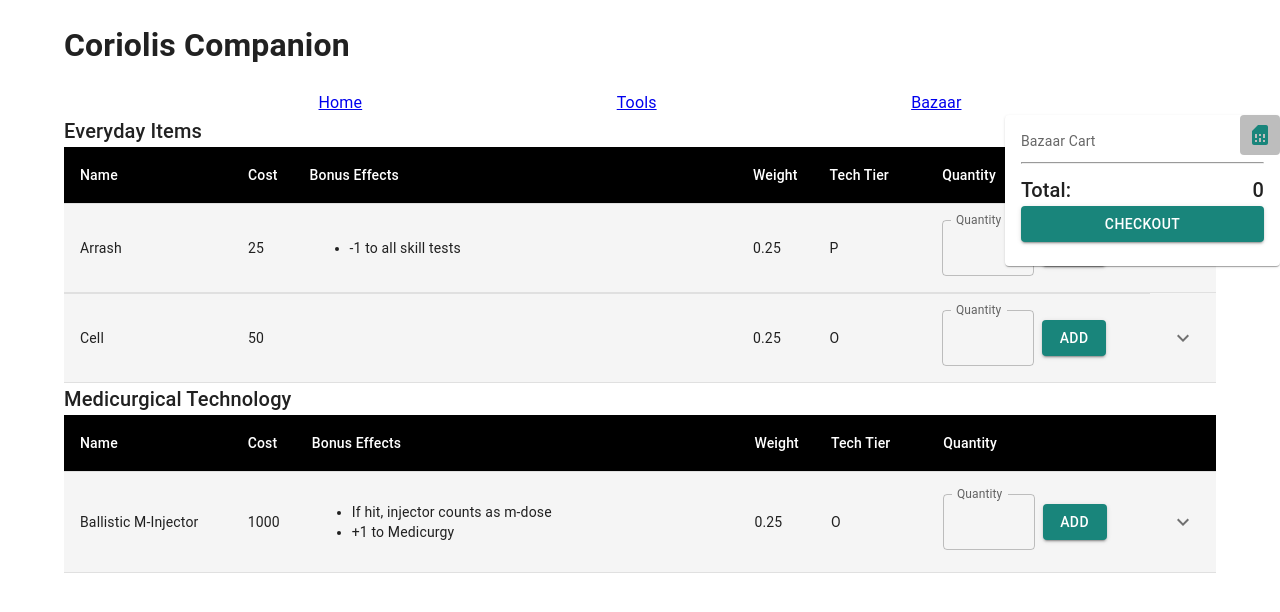
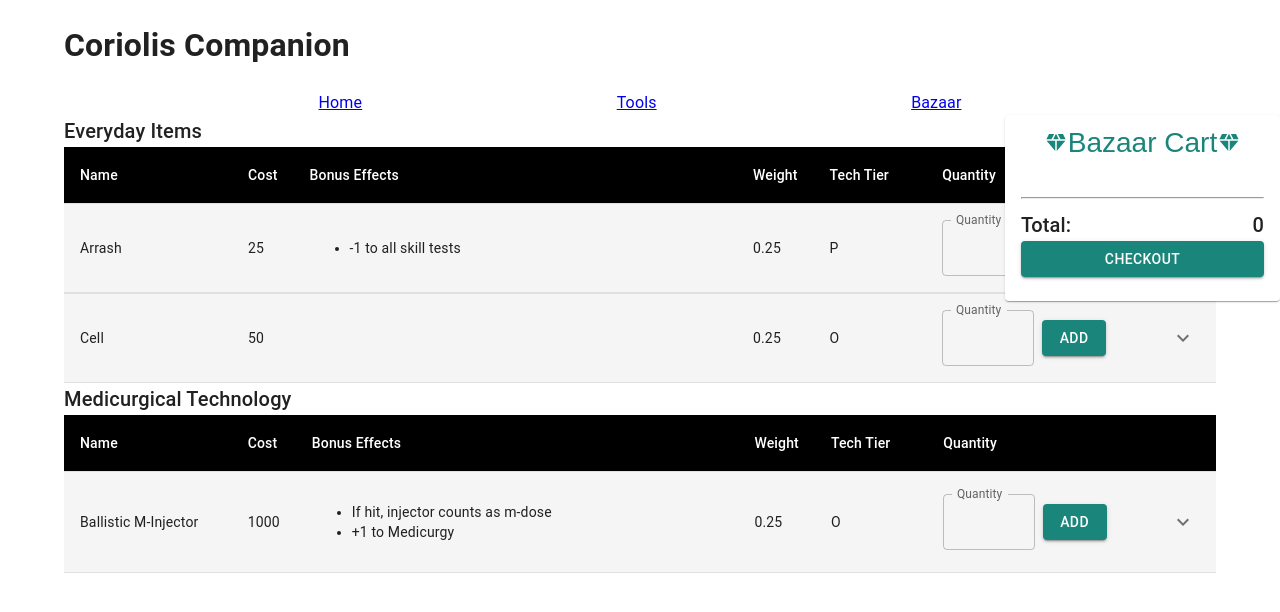
Before and after one commit to jacarder/Coriolis_Companion, a React (Create React App) app: page /bazaar in a window 1280 px wide. Both pictures are taken after a click on the button 1260 px from the left and 134 px from the top of the page. Shown: the top 612 px of the page. Built offline with nearby package versions, Linux system fonts and the light colour scheme.

Commit message:
slider has new prop to set title & smooooooth animations

```diff
--- a/src/components/BazaarCart/BazaarCart.tsx
+++ b/src/components/BazaarCart/BazaarCart.tsx
@@ -53,9 +53,6 @@ const BazaarCart: FC<BazaarCartProps> = () => {
   }
   return (
     <>
-      <Typography sx={{ fontSize: 14 }} color="text.secondary" gutterBottom component={'div'}>
-        Bazaar Cart
-      </Typography>
       <Typography variant="body2" gutterBottom component={'div'}>
         {cartFormat.map(item =>
           <Grid key={item.itemId} container spacing={1} style={gridFlexAlign}>
--- a/src/components/Slider/Slider.lazy.tsx
+++ b/src/components/Slider/Slider.lazy.tsx
@@ -2,7 +2,7 @@ import React, { lazy, Suspense } from 'react';
 
 const LazySlider = lazy(() => import('./Slider'));
 
-const Slider = (props: JSX.IntrinsicAttributes & { children?: React.ReactNode; }) => (
+const Slider = (props: JSX.IntrinsicAttributes & { children?: React.ReactNode; } & { sliderTitle: string }) => (
   <Suspense fallback={null}>
     <LazySlider {...props} />
   </Suspense>
--- a/src/components/Slider/Slider.tsx
+++ b/src/components/Slider/Slider.tsx
@@ -1,11 +1,13 @@
 
-import { SimCard } from '@mui/icons-material';
+import { Diamond, SimCard, Storefront } from '@mui/icons-material';
 import { Avatar, Box, Card, CardContent, IconButton, Theme, Zoom } from '@mui/material';
 import { useTheme } from '@mui/material/styles'
 import React, { FC, useState } from 'react';
 import './Slider.scss';
 
-interface SliderProps {}
+interface ISliderProps {
+  sliderTitle: string
+}
 
 // const useStyles = makeStyles((theme: Theme) => ({
 //   cartIcon: {
@@ -13,7 +15,7 @@ interface SliderProps {}
 //   }
 // }));
 
-const Slider: FC<SliderProps> = ({children}) => {
+const Slider: FC<ISliderProps> = ({children, sliderTitle}) => {
   const [open, setOpen] = useState(false);
   //const classes = useStyles();
   const theme = useTheme() as any;
@@ -21,14 +23,15 @@ const Slider: FC<SliderProps> = ({children}) => {
     minWidth: 275,
     maxWidth: 275
   }
-  console.log(theme)
+
   return (
     <Box sx={{
       position: 'fixed',
       right: '0px',
       zIndex: '9999',
-      display: open ? 'initial' : 'hidden'
+      width: 'auto'
     }}>
+      <Zoom in={!open} timeout={{enter: 500, exit: 200}}>
         <Avatar variant="rounded" sx={{float: 'right', right: '0px', position: 'fixed'}} >
           <IconButton
             size="large"
@@ -38,8 +41,30 @@ const Slider: FC<SliderProps> = ({children}) => {
             <SimCard/>
           </IconButton>
         </Avatar>
-      <Zoom in={open}>
-        <Card sx={{ minWidth: style.minWidth, maxWidth: style.maxWidth }}>
+      </Zoom>
+      <Zoom in={open} timeout={{enter: 200, exit: 200}}>
+        <Card sx={{
+          minWidth: style.minWidth,
+          maxWidth: style.maxWidth,
+          display: open ? 'block' : 'none'
+        }}>
+          <Zoom in={open} timeout={{enter: 600, exit: 0}}>
+            <IconButton
+              size="large"
+              color="secondary"
+              sx={{
+                display: 'flex',
+                justifyContent: 'center',
+                marginLeft: 'auto',
+                marginRight: 'auto'
+              }}
+              onClick={() => setOpen(!open)}
+            >
+              <Diamond/>
+              {sliderTitle}
+              <Diamond/>
+            </IconButton>
+          </Zoom>
           <CardContent>
             {children}
           </CardContent>
--- a/src/pages/Bazaar.tsx
+++ b/src/pages/Bazaar.tsx
@@ -10,7 +10,7 @@ const BazaarPage: React.FunctionComponent<IPage> = props => {
 
 	return (
 		<CartContextProvider>
-			<Slider>
+			<Slider sliderTitle="Bazaar Cart">
 				<BazaarCart></BazaarCart>
 			</Slider>
 			<Grid container spacing={1}>
```
Lines whose indentation alone changed are shown as unchanged.
